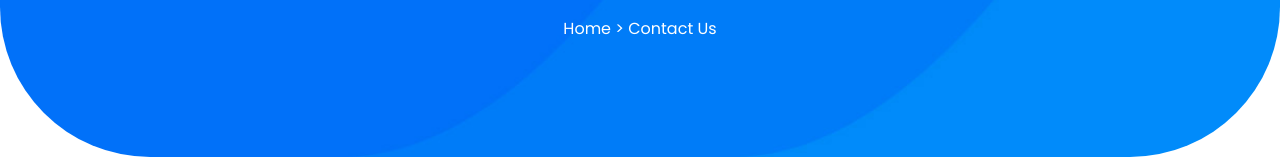
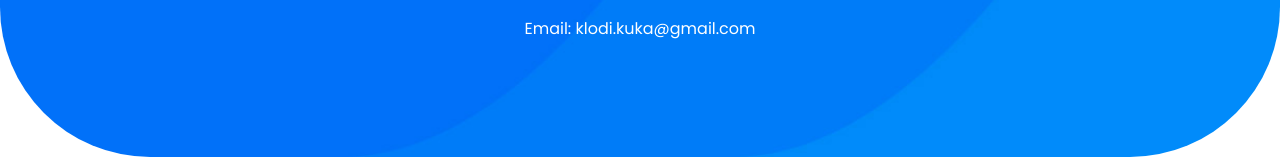
Before and after one commit to Illyrian1000/templatemo_589_lugx_gaming, a plain HTML site: page contact.html in a window 1280 px wide. Shown: the part 281-440 px from the top of the page. Drawn offline with nearby package versions, Linux system fonts and the light colour scheme.

Commit message:
updated email

```diff
--- a/contact.html
+++ b/contact.html
@@ -73,7 +73,7 @@
         <div class="row">
           <div class="col-lg-12">
             <h3>Contact Us</h3>
-            <span class="breadcrumb"><a href="#">Home</a> > Contact Us</span>
+            <span class="breadcrumb"> Email: klodi.kuka@gmail.com</span>
           </div>
         </div>
       </div>
```
